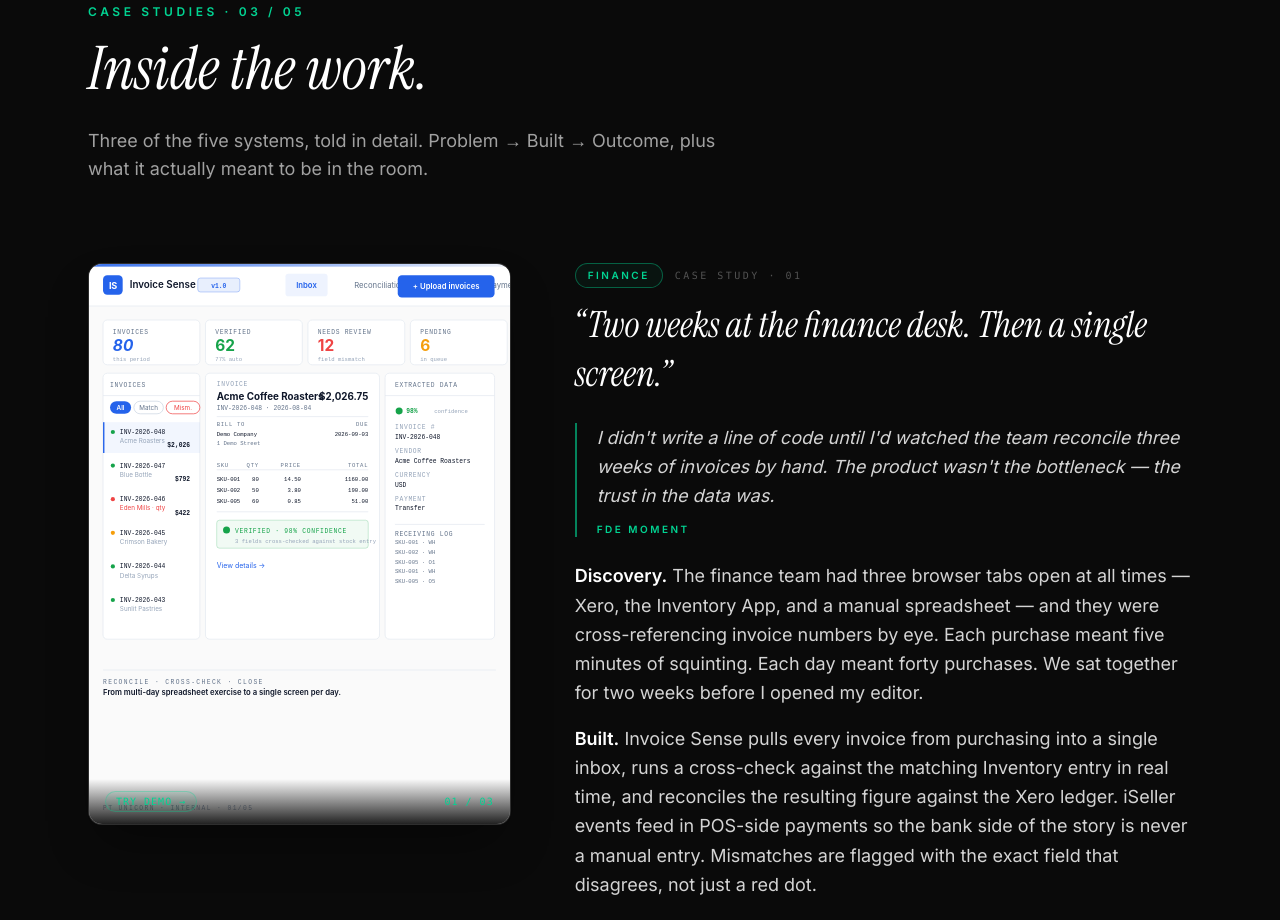
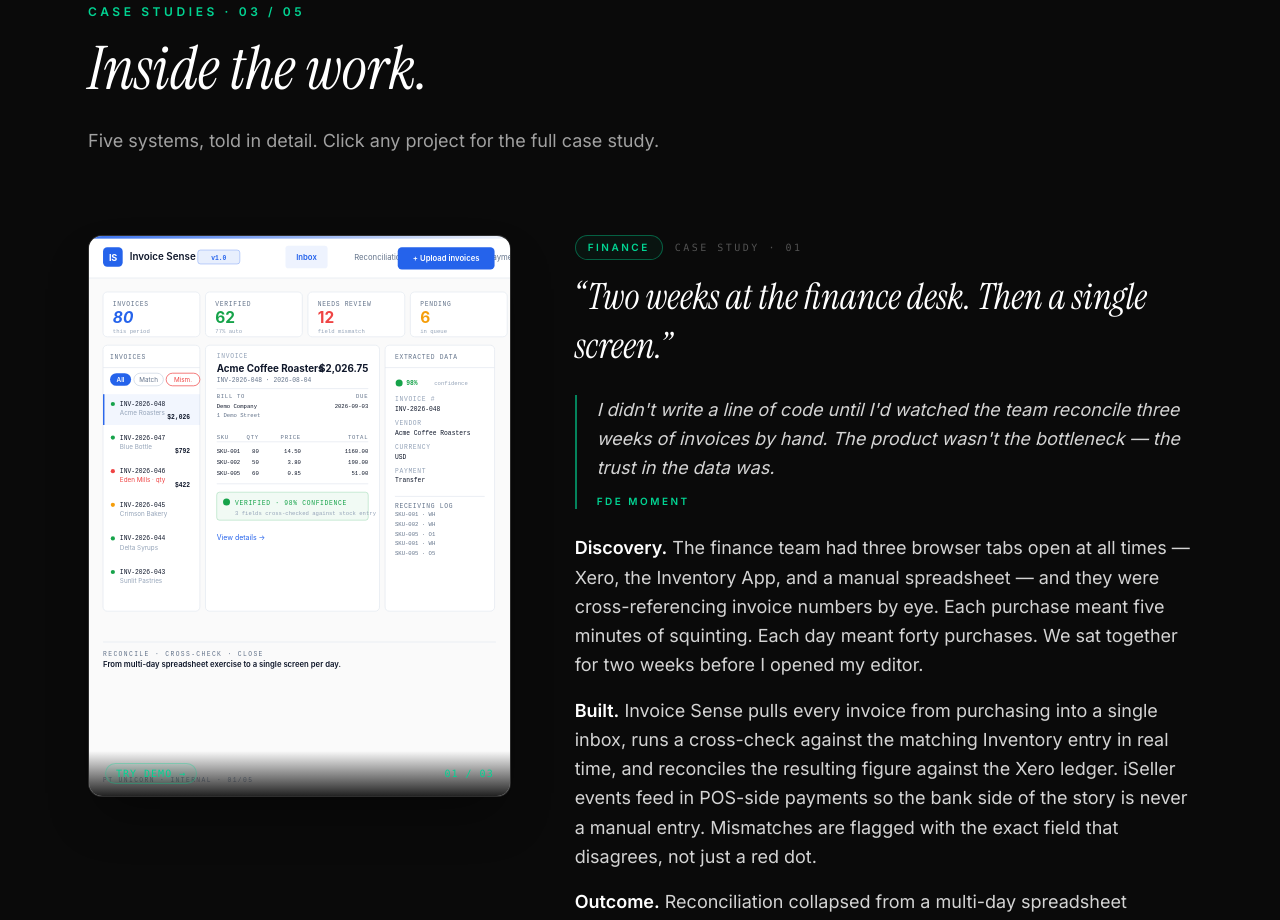
Before and after one commit to daws11/abdurrahmanfirdaus.com, a React (Vite) app: page / in a window 1280 px wide. Shown: the part 4160-5080 px from the top of the page. Built offline with nearby package versions, Linux system fonts and the light colour scheme.

Commit message:
style(home): update Work section subheading for 5-project layout

```diff
--- a/src/data/portfolio.ts
+++ b/src/data/portfolio.ts
@@ -189,7 +189,7 @@
   },
   work: {
     heading: "Inside the work.",
-    subheading: "Three of the five systems, told in detail. Problem → Built → Outcome, plus what it actually meant to be in the room.",
+    subheading: "Five systems, told in detail. Click any project for the full case study.",
   },
   contact: {
     heading: "Let's build something that gets used.",
```
